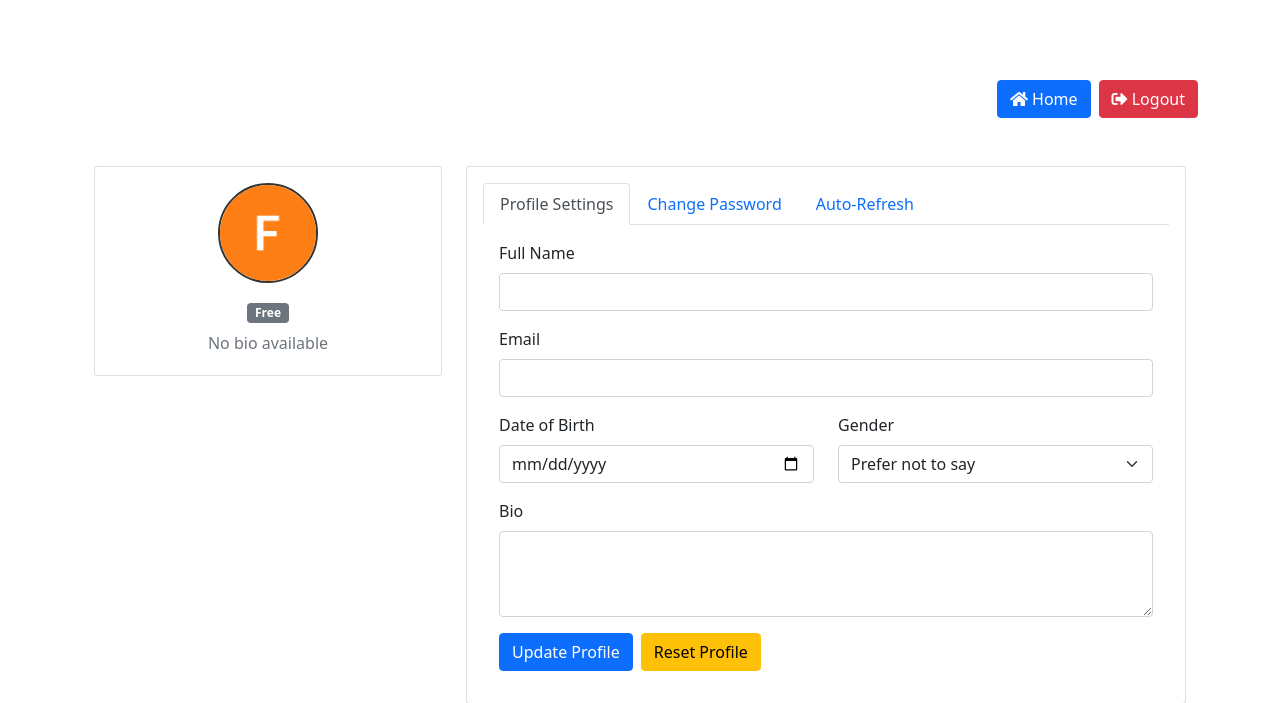
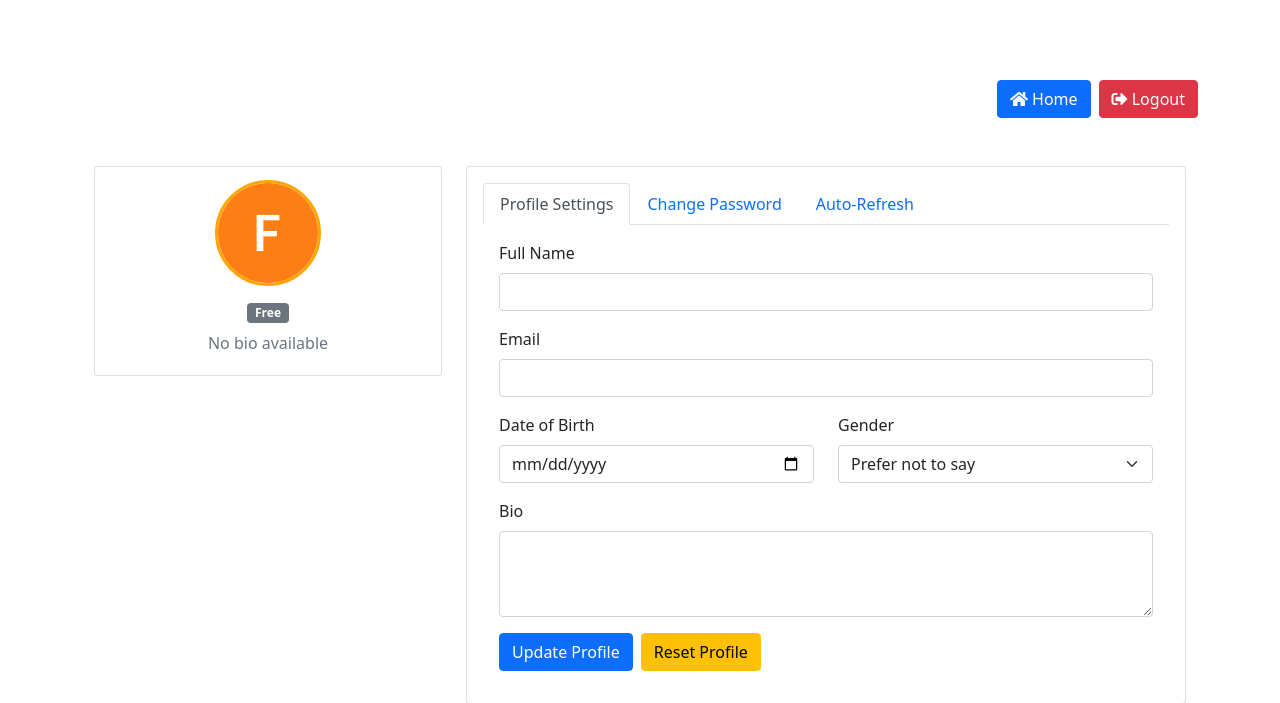
Before and after one commit to imvasifa/PITK1, a Flask app: template templates/dash.html in a window 1280 px wide. Shown: the part 56-759 px from the top of the page. Run offline with Flask 3, Linux system fonts and the light colour scheme; the template is opened without the code that fills it, so the values that code supplies are empty; parts of the project's set-up code (start-up, migrations or seed data) failed here and were passed over; some libraries are stand-ins or nearby versions.

```diff
--- a/templates/base.html
+++ b/templates/base.html
@@ -35,11 +35,13 @@
             outline: 3px solid orange; /* Orange outline, no gap */
             outline-offset: 0;
         }
-        .user-avatar-img {
+        .user-avatar-img, .profile-pic {
             border-radius: 50%;
             width: 48px;
             height: 48px;
             object-fit: cover;
+            border: none !important;
+            box-shadow: none !important;
         }
         .user-online-dot {
             position: absolute;
--- a/templates/dash.html
+++ b/templates/dash.html
@@ -61,9 +61,11 @@
                         {% endif %}
                     {% endif %}
                     <form action="{{ url_for('upload_photo') }}" method="post" enctype="multipart/form-data" id="photo-upload-form">
-                        <label for="photo_upload" style="cursor: pointer;" title="Click to upload a new photo">
-                            <img src="{{ user_photo }}" class="profile-pic" width="100" height="100" alt="User Photo">
-                        </label>
+                        <span class="user-avatar-wrapper {% if profile.premium == 'yes' %}user-avatar-premium{% else %}user-avatar-free{% endif %}" style="width: 100px; height: 100px; display: inline-block; position: relative;">
+                            <label for="photo_upload" style="cursor: pointer;" title="Click to upload a new photo">
+                                <img src="{{ user_photo }}" class="profile-pic user-avatar-img" style="width: 100%; height: 100%;" alt="User Photo">
+                            </label>
+                        </span>
                         <input type="file" name="photo" id="photo_upload" style="display: none;" accept="image/png, image/jpeg, image/gif">
                     </form>
 
```
Also changed, not shown: templates/index.html (+8 -1 lines).
